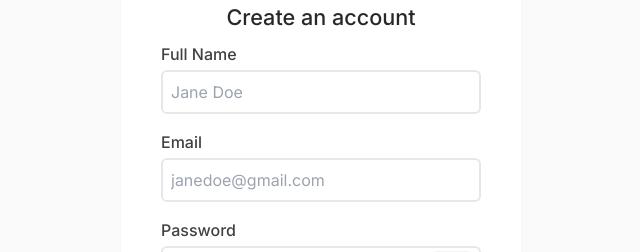
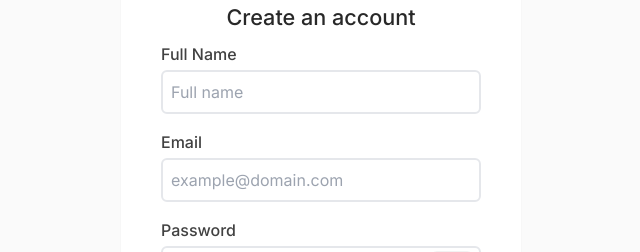
Before and after one commit to chaedoesntcode/auth-app, a Next.js app in the folder client/: page /register in a window 1280 px wide. Shown: the part 287-539 px from the top of the page, without its empty margins (319-959 px from the left). Built offline with nearby package versions, Linux system fonts and the light colour scheme.

Commit message:
Modify styling

```diff
--- a/client/app/components/auth/login/LoginForm.tsx
+++ b/client/app/components/auth/login/LoginForm.tsx
@@ -22,7 +22,7 @@ function LoginForm() {
             <h1 className='mb-2 text-center text-[#282828] text-[1.35rem] font-medium'>Sign in to your account</h1>
             <div className="flex flex-col mb-4">
                 <label htmlFor="email" className='mb-1 text-[#414141] font-medium'>Email</label>
-                <input type="email" id="email" name="email" value={email} onChange={(e) => handleUserInput("email")(e)} className='p-2 border-[2px] outline-[#1868db] text-gray-800 rounded-md' placeholder='janedoe@gmail.com'/>
+                <input type="email" id="email" name="email" value={email} onChange={(e) => handleUserInput("email")(e)} className='p-2 border-[2px] outline-[#1868db] text-gray-800 rounded-md' placeholder='example@domain.com'/>
             </div>
             <div className="flex flex-col relative">
                 <label htmlFor="password" className='mb-1 text-[#414141] font-medium'>Password</label>
--- a/client/app/components/auth/register/RegisterForm.tsx
+++ b/client/app/components/auth/register/RegisterForm.tsx
@@ -22,11 +22,11 @@ function RegisterForm() {
             <h1 className='mb-2 text-center text-[#282828] text-[1.35rem] font-medium'>Create an account</h1>
             <div className="flex flex-col mb-4">
                 <label htmlFor="name" className='mb-1 text-[#414141] font-medium'>Full Name</label>
-                <input type="text" id="name" name="name" value={name} onChange={(e) => handleUserInput("name")(e)} className='p-2 border-[2px] outline-[#1868db] text-gray-800 rounded-md' placeholder='Jane Doe'/>
+                <input type="text" id="name" name="name" value={name} onChange={(e) => handleUserInput("name")(e)} className='p-2 border-[2px] outline-[#1868db] text-gray-800 rounded-md' placeholder='Full name'/>
             </div>
             <div className="flex flex-col mb-4">
                 <label htmlFor="email" className='mb-1 text-[#414141] font-medium'>Email</label>
-                <input type="email" id="email" name="email" value={email} onChange={(e) => handleUserInput("email")(e)} className='p-2 border-[2px] outline-[#1868db] text-gray-800 rounded-md' placeholder='janedoe@gmail.com'/>
+                <input type="email" id="email" name="email" value={email} onChange={(e) => handleUserInput("email")(e)} className='p-2 border-[2px] outline-[#1868db] text-gray-800 rounded-md' placeholder='example@domain.com'/>
             </div>
             <div className="flex flex-col relative">
                 <label htmlFor="password" className='mb-1 text-[#414141] font-medium'>Password</label>
--- a/client/app/page.tsx
+++ b/client/app/page.tsx
@@ -48,7 +48,7 @@ export default function Home() {
               <div className="flex flex-col lg:flex-row w-full gap-2 justify-around mt-6">
                 <button type='button' className='px-6 py-3 bg-[#FAFAFA] text-[#414141] rounded-lg'
           onClick={toggle}
-        > <i className="fa fa-pen mr-2"></i> Update Bio
+        > <i className="fa fa-pen mr-2"></i> Update bio
                 </button>
                 <button type='submit' className='px-6 py-3 bg-[#1868db] text-white rounded-lg'
           onClick={logoutUser}
```
